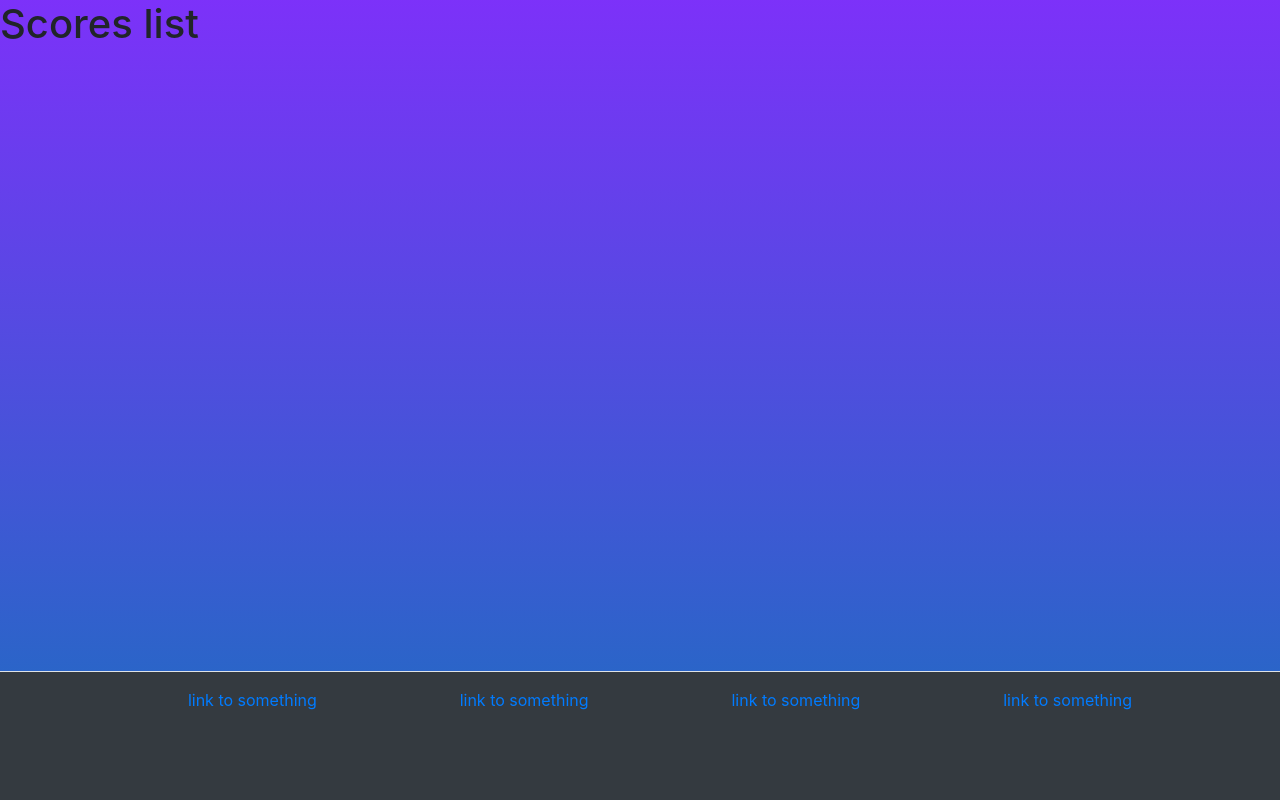
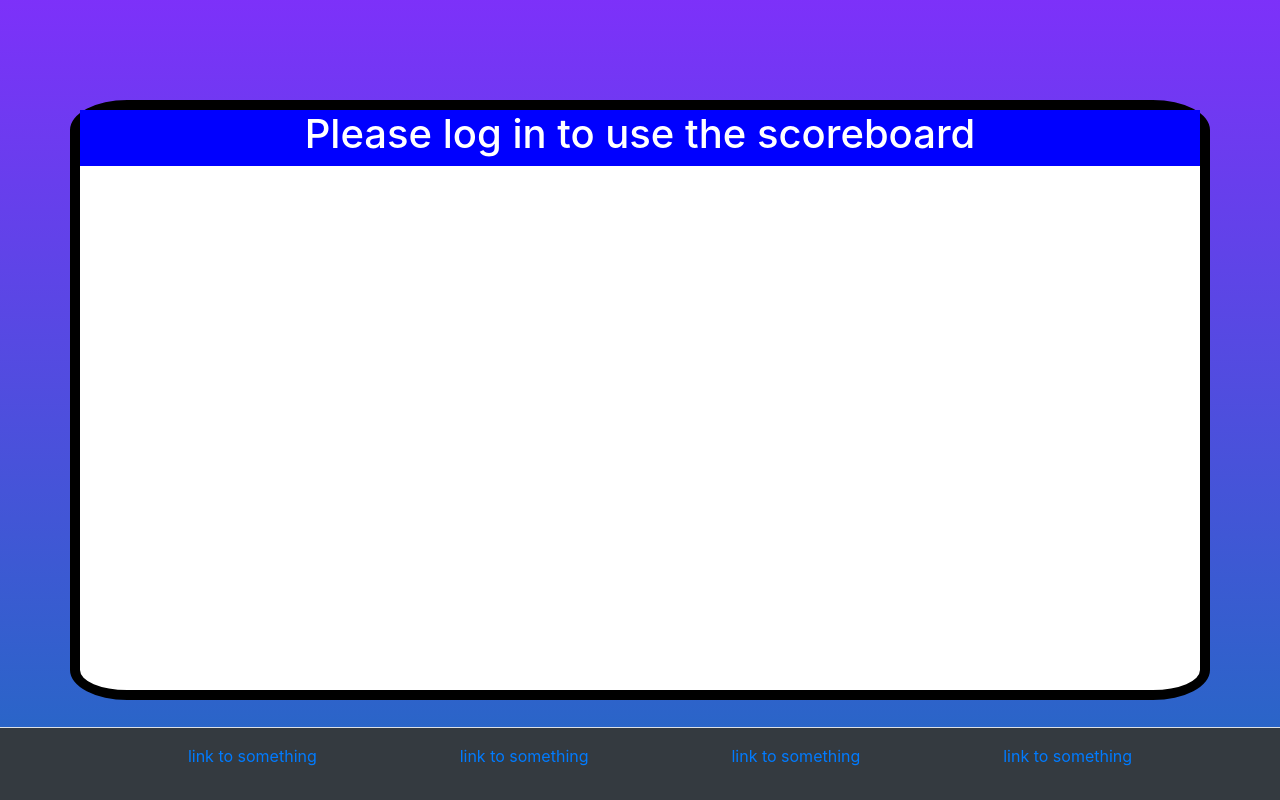
Before and after one commit to MelmothTheWanderer/Scoreboard-project-4-, a Django app: template login/templates/login/index.html in a window 1280 px wide. Shown: the part 56-856 px from the top of the page. Before the commit the page ends 766 px from the top, so only its background shows below. Run offline with Django 3.2, Linux system fonts and the light colour scheme; the template is opened without the code that fills it, so the values that code supplies are empty; some libraries are stand-ins or nearby versions.

Commit message:
added some css styling for the scoreboard

```diff
--- a/login/templates/login/index.html
+++ b/login/templates/login/index.html
@@ -2,11 +2,16 @@
 
 {% block content %}
 
-<h1>Scores list</h1>
-{% for score in score_list %}
-<h2>{{score.name}}</h2>
-<p>{{score.score_value}}</p>
-<p>Author: {{score.user}}</p>
-{% endfor %}
+<div class="container login-box">
+    <div id="login-name" class="row">
+        <!-- Put the contents of the login prompt here -->
+        {% if user.is_authenticated %}
+        <h1> {{user}}'s scores </h1>
+        {% else %}
+        <h1>Please log in to use the scoreboard</h1>
+        {% endif %}
+    </div>
+</div>
+
 
 {% endblock content %}
--- a/static/css/style.css
+++ b/static/css/style.css
@@ -19,3 +19,26 @@
     justify-content: space-evenly;
     list-style: none;
 }
+
+.content-container {
+    display:flex;
+    width: 100%;
+    min-height: 100vh;
+    justify-content: center;
+    align-items: center;
+}
+
+.login-box {
+    height:75vh;
+    background-color:white;
+    border:10px solid black;
+    border-radius:5%;
+}
+
+#login-name {
+    text-align: center;
+    background-color: blue;
+    display: flex;
+    justify-content: center;
+    color:white;
+}
--- a/templates/base.html
+++ b/templates/base.html
@@ -45,9 +45,13 @@
         </div>
       </nav>
     <!--Content-->
-    {% block content %}
 
-    {% endblock content %}
+    <div class="content-container">
+      {% block content %}
+
+      {% endblock content %}
+    </div>
+
     <!--Footer-->
     <footer id="footer" class=" bg-dark d-flex flex-wrap justify-content-between align-items-center py-3 border-top">
       <div class="col">
```
